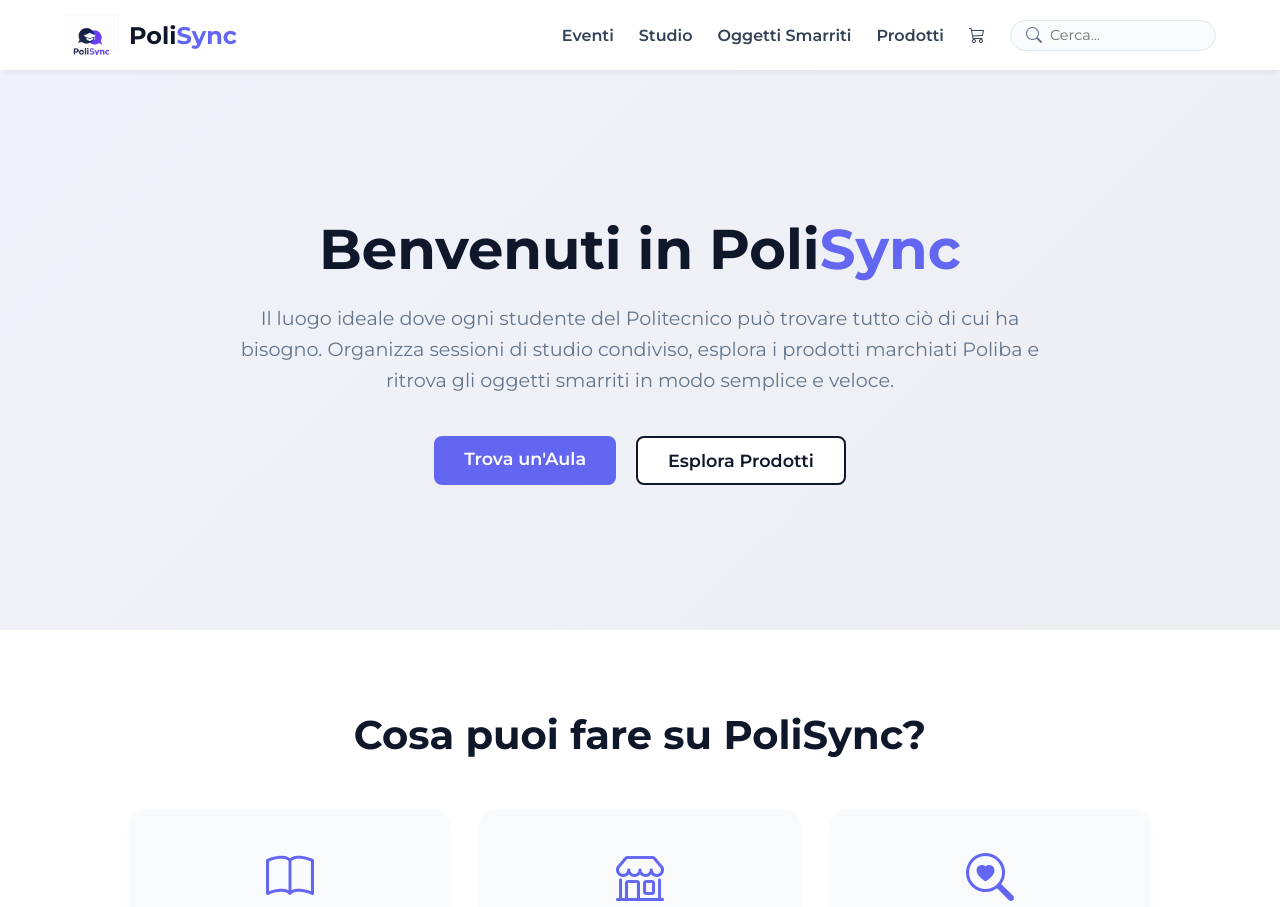
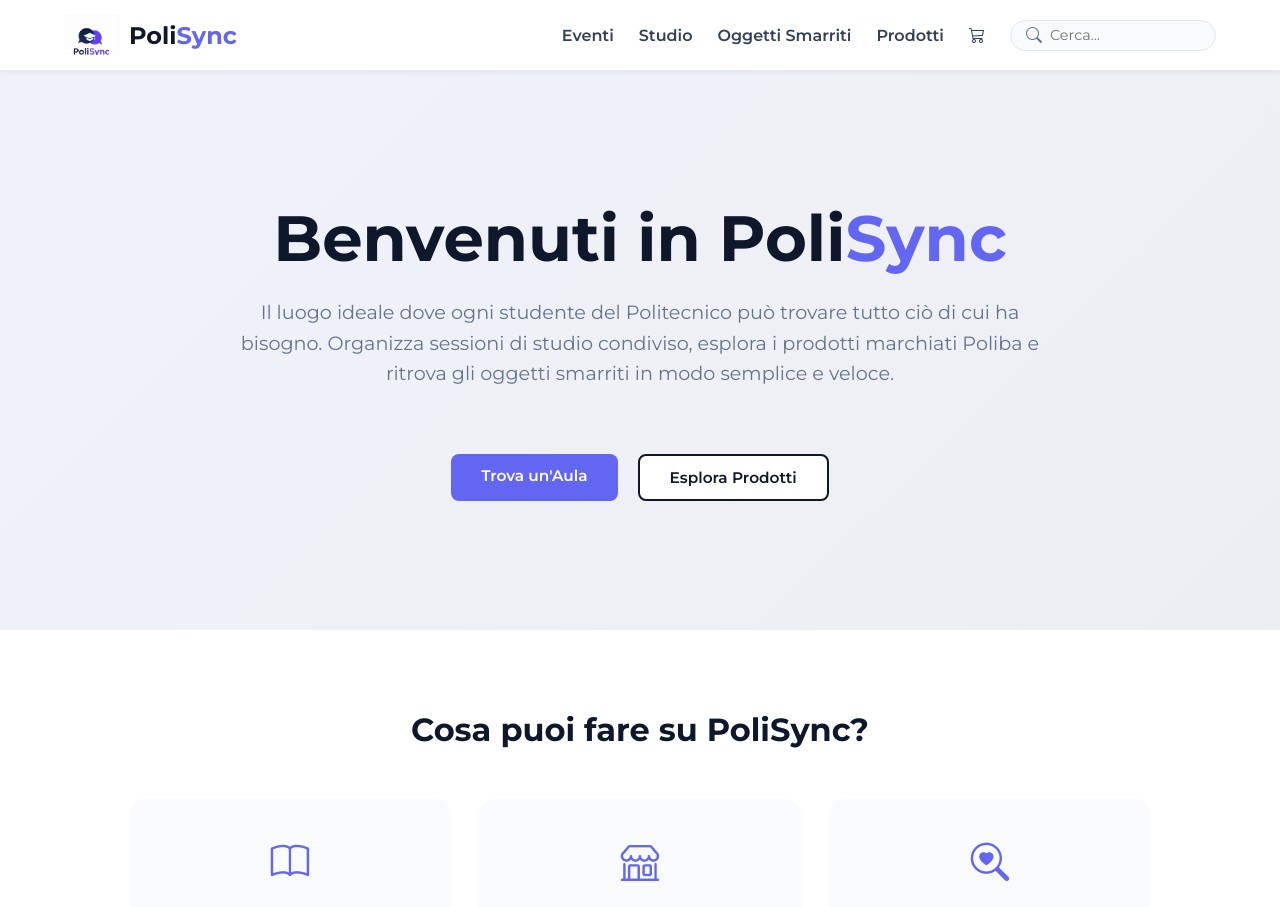
Before and after one commit to Antonio00000000/PoliSync, a React (Vite) app in the folder frontend/: page / in a window 1280 px wide. Shown: the top 907 px of the page. Built offline with nearby package versions, Linux system fonts and the light colour scheme.

Commit message:
sito più flessibile alle modifiche dello schermo

```diff
--- a/frontend/src/components/Features.css
+++ b/frontend/src/components/Features.css
@@ -6,7 +6,7 @@
 }
 
 .features-section h2 {
-  font-size: 2.5rem;
+  font-size: 2.5vw;
   color: var(--primary-navy);
   margin-bottom: 50px;
 }
@@ -43,19 +43,20 @@
 
 /* Stile dell'icona dentro la scheda */
 .feature-card i {
-  font-size: 3rem;
+  font-size: 3vw;
   color: var(--primary-purple);
   margin-bottom: 20px;
   display: inline-block;
 }
 
 .feature-card h3 {
-  font-size: 1.5rem;
+  font-size: 1.7vw;
   margin-bottom: 15px;
   color: var(--primary-navy);
 }
 
 .feature-card p {
+  font-size: 1vw;
   line-height: 1.6;
   color: var(--text-muted);
 }
--- a/frontend/src/components/intro.css
+++ b/frontend/src/components/intro.css
@@ -16,7 +16,7 @@
 }
 
 .hero-section h1 {
-  font-size: 3.5rem;
+  font-size: 5vw;
   color: var(--primary-navy);
   margin-bottom: 20px;
   font-weight: 700;
@@ -27,7 +27,7 @@
 }
 
 .hero-section p {
-  font-size: 1.2rem;
+  font-size: 1.5vw;
   color: var(--text-muted);
   max-width: 800px; /* Impedisce al testo di diventare troppo lungo e difficile da leggere su schermi larghi */
   line-height: 1.6; /* Aumenta lo spazio tra una riga di testo e l'altra per maggiore leggibilità */
@@ -37,6 +37,9 @@
 .hero-buttons {
   display: flex;
   gap: 20px; /* Spazio tra i due bottoni */
+  justify-content: center;
+  flex-wrap: wrap; /* Permette ai bottoni di andare a capo se lo schermo è minuscolo */
+  margin-top: 25px;
 }
 
 .btn-primary {
@@ -46,7 +49,7 @@
   border-radius: 8px;
   text-decoration: none;
   font-weight: 600;
-  font-size: 1.1rem;
+  font-size: 1.2vw;
   /* Animiamo due proprietà: il colore di sfondo e la posizione (transform) */
   transition: background-color 0.3s ease, transform 0.2s ease;
 }
@@ -65,7 +68,7 @@
   border-radius: 8px;
   text-decoration: none;
   font-weight: 600;
-  font-size: 1.1rem;
+  font-size: 1.2vw;
   border: 2px solid var(--primary-navy);
   transition: all 0.3s ease;
 }
```
